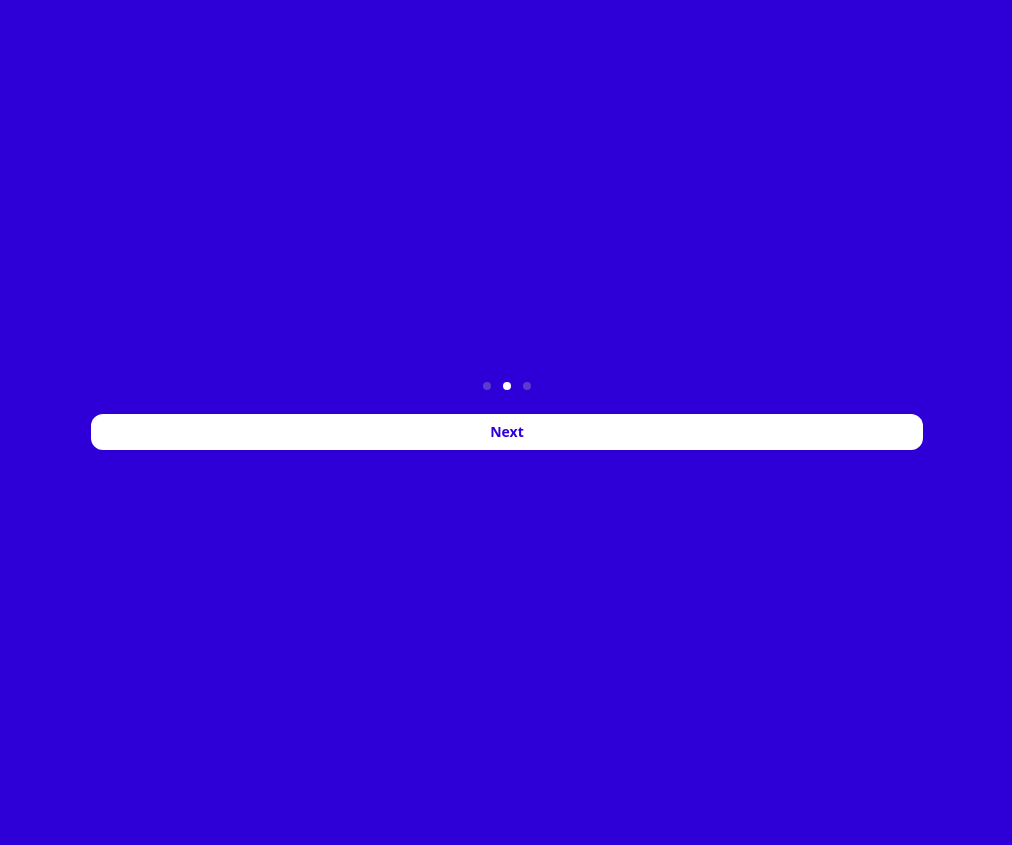
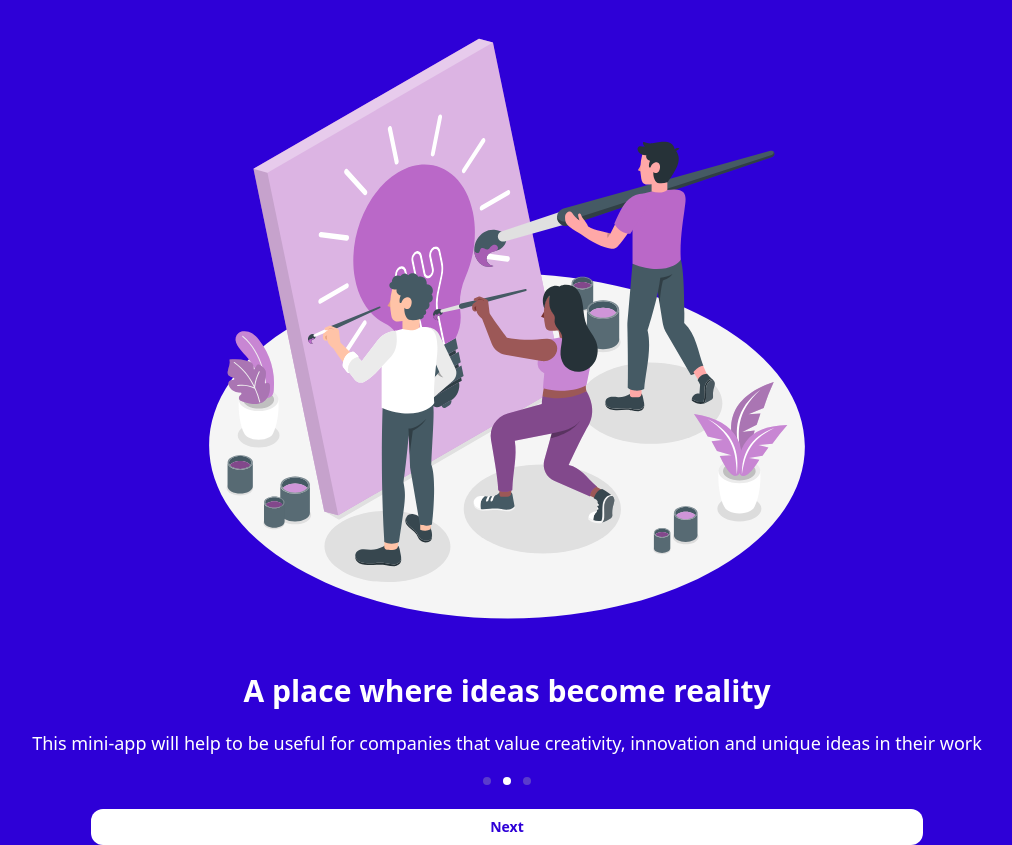
Before and after one commit to zhans04Aq/HR_Decentrathon, a React (Vite) app: page / in a window 1280 px wide. Both pictures are taken after a click on the element 640 px from the left and 752 px from the top of the page. Shown: the whole page, without its empty margins (133-1145 px from the left). Built offline with nearby package versions, Linux system fonts and the light colour scheme.

Commit message:
completed intro page

```diff
--- a/src/components/sliderComponents/FirstSlider.jsx
+++ b/src/components/sliderComponents/FirstSlider.jsx
@@ -5,10 +5,8 @@ const FirstSlider = () => {
         <div className='flex justify-center gap-y-36 flex-col items-center h-screen'>
             <div className="absolute w-1/3 top-12 right-36">
                 <div className="flex justify-between">
-                    <div className="rotate-[7.37deg] w-11 h-80  round rounded-tl-3xl rounded-br-3xl
-                    bg-gradient-to-b opacity-30
-                    from-[#D9D9D9] to-[#737373]"></div>
-                    <div className="relative bottom-10 rotate-[187.37deg] w-11 h-80 bg-white rounded-bl-3xl rounded-tr-3xl bg-gradient-to-b opacity-30
+                    <div className="rotate-[7.37deg] w-11 h-80 rounded-tl-3xl rounded-br-3xl bg-gradient-to-b opacity-30 from-[#D9D9D9] to-[#737373]"></div>
+                    <div className="relative left-5 bottom-10 rotate-[187.37deg] w-11 h-80 bg-white rounded-bl-3xl rounded-tr-3xl bg-gradient-to-b opacity-30
                     from-[#D9D9D9] to-[#737373]"></div>
                 </div>
             </div>
--- a/src/components/sliderComponents/SecondSlider.jsx
+++ b/src/components/sliderComponents/SecondSlider.jsx
@@ -1,9 +1,15 @@
 import React from 'react';
+
+import slideIllustration from '../../assets/illustration/Illustration No. 2.svg'
 
 const SecondSlider = () => {
     return (
-        <div>
-
+        <div className='flex flex-col gap-y-3 items-center my-5'>
+            <img src={slideIllustration} alt="" className='mb-5 w-2/3' />
+            <div className='text-center text-white w-full flex flex-col items-center gap-y-5'>
+                <h1 className='font-semibold text-3xl w-3/4'>A place where ideas become reality</h1>
+                <p className='text-lg '>This mini-app will help to be useful for companies that value creativity, innovation and unique ideas in their work</p>
+            </div>
         </div>
     );
 }
--- a/src/components/sliderComponents/ThirdSlider.jsx
+++ b/src/components/sliderComponents/ThirdSlider.jsx
@@ -1,9 +1,14 @@
 import React from 'react';
+
+import sliderIllustration from '../../assets/illustration/Illustration No. 1.svg'
 
 const ThirdSlider = () => {
     return (
-        <div>
-            third slide
+        <div className='flex flex-col gap-y-3 items-center my-5'>
+            <img src={sliderIllustration} alt="" className='mb-5 w-2/3' />
+            <div className='text-center text-white w-full flex flex-col items-center gap-y-5'>
+                <p className='text-lg '>Mini application helps to attract specialists, improve the quality of your projects and stimulate innovative thinking in the team</p>
+            </div>
         </div>
     );
 }
```
Also changed, not shown: src/assets/illustration/Illustration No. 1.svg (added), src/assets/illustration/Illustration No. 2.svg (added).
